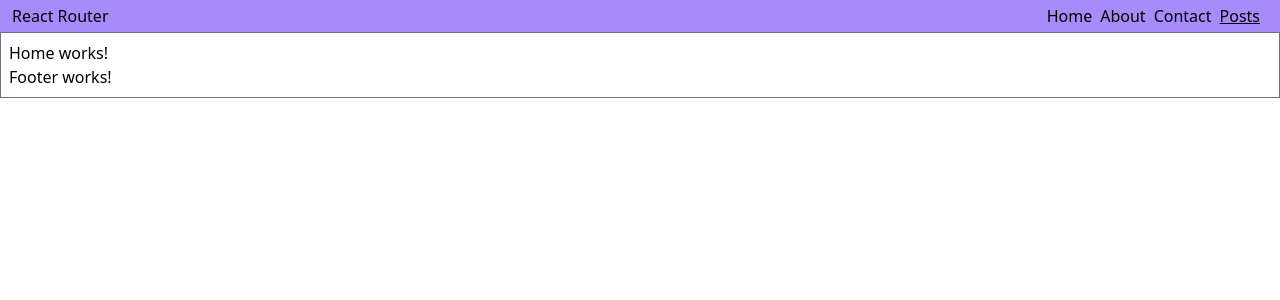
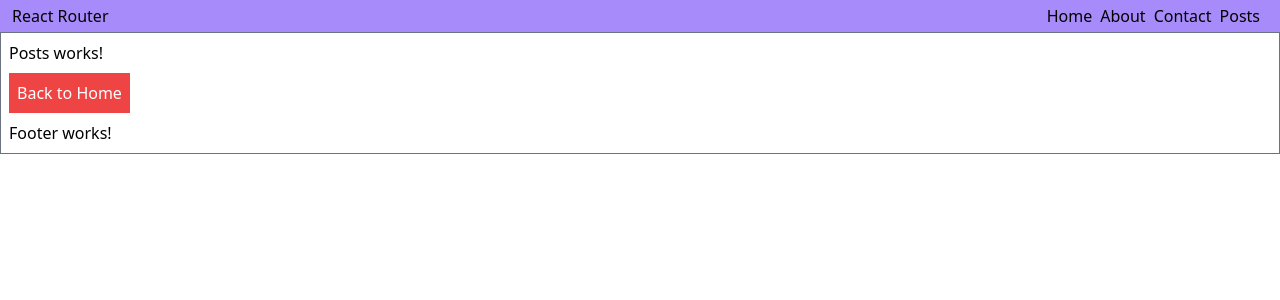
Before and after one commit to shivrajpro/react-by-lwd, a React (Create React App) app: page /posts/1 in a window 1280 px wide. Shown: the top 300 px of the page. Built offline with nearby package versions, Linux system fonts and the light colour scheme.

Commit message:
route params and programmatic navigation

```diff
--- a/src/App.js
+++ b/src/App.js
@@ -5,6 +5,7 @@ import { Footer } from './components/Footer/Footer';
 import { Header } from './components/Header/Header';
 import { Home } from './components/Home/Home';
 import { Contact } from './components/Contact/Contact';
+import { Posts } from './components/Posts/Posts';
 
 function App() {
     return (
@@ -23,6 +24,7 @@ function App() {
                     <Switch>
                         <Route path='/about' component={About} />
                         <Route path='/contact' component={Contact} />
+                        <Route path='/posts/:id' component={Posts} />
                         <Route path='/' render={(props) => <Home {...props} />} />
                     </Switch>
                 </div>
--- a/src/components/Header/Header.js
+++ b/src/components/Header/Header.js
@@ -1,4 +1,5 @@
 import { Link, NavLink } from 'react-router-dom';
+
 export function Header(props) {
     return (
         <div className='flex justify-between bg-purple-400 px-3 py-1'>
@@ -37,7 +38,7 @@ export function Header(props) {
                         </NavLink>
                     </li>
                     <li className='mr-2'>
-                        <NavLink to='/posts'
+                        <NavLink to='/posts/12'
                         activeClassName='underline decoration-sky-500'>
                             Posts
                         </NavLink>
--- /dev/null
+++ b/src/components/Posts/Posts.js
@@ -0,0 +1,16 @@
+export function Posts(props){
+    function backToHome(){
+        props.history.replace('/');
+    }
+    console.log("Posts",props);
+    return (
+        <div>
+            <p>Posts works!</p>
+            <button className="text-white bg-red-500 p-2 my-2"
+            onClick={backToHome}
+            >
+                Back to Home
+            </button>
+        </div>
+    )
+}
```
